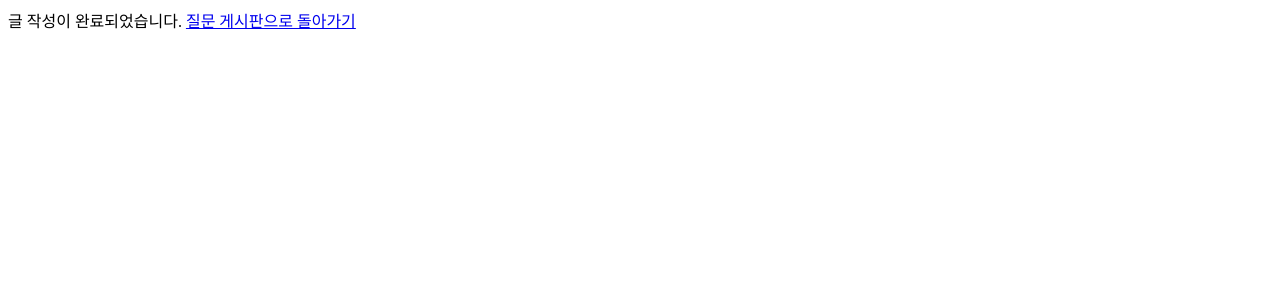
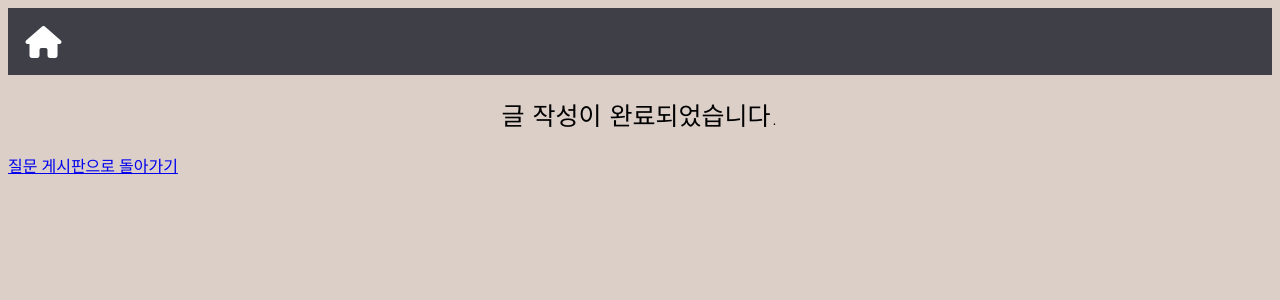
Before and after one commit to purple-cabbage0030/learning_math_website_development, a Flask app: template templates/insert.html in a window 1280 px wide. Shown: the top 300 px of the page. Run offline with Flask 2, Linux system fonts and the light colour scheme; the template is opened without the code that fills it, so the values that code supplies are empty; some libraries are stand-ins or nearby versions; some web fonts are replaced.

Commit message:
Update insert.html

```diff
--- a/templates/insert.html
+++ b/templates/insert.html
@@ -4,10 +4,19 @@
     <meta charset="UTF-8">
     <meta http-equiv="X-UA-Compatible" content="IE=edge">
     <meta name="viewport" content="width=device-width, initial-scale=1.0">
-    <title>Document</title>
+    <link rel="stylesheet" href="../static/css/workbook_survey.css">
+    <script src="https://kit.fontawesome.com/9b205acb71.js" crossorigin="anonymous"></script>
+
+    <title>완료</title>
 </head>
-<body>
-    글 작성이 완료되었습니다.
+<body style="font-family:'KoPub Batang', serif;">
+    <header>
+        <span class="home_icon">
+            <i class="fas fa-home" style="font-size:200%; margin: 1%; color:white" onclick="location.href='/'"></i>
+        </span>
+    </header>
+
+    <h2>글 작성이 완료되었습니다.</h2>
 
     <a href="qlist">질문 게시판으로 돌아가기</a>
 
```
